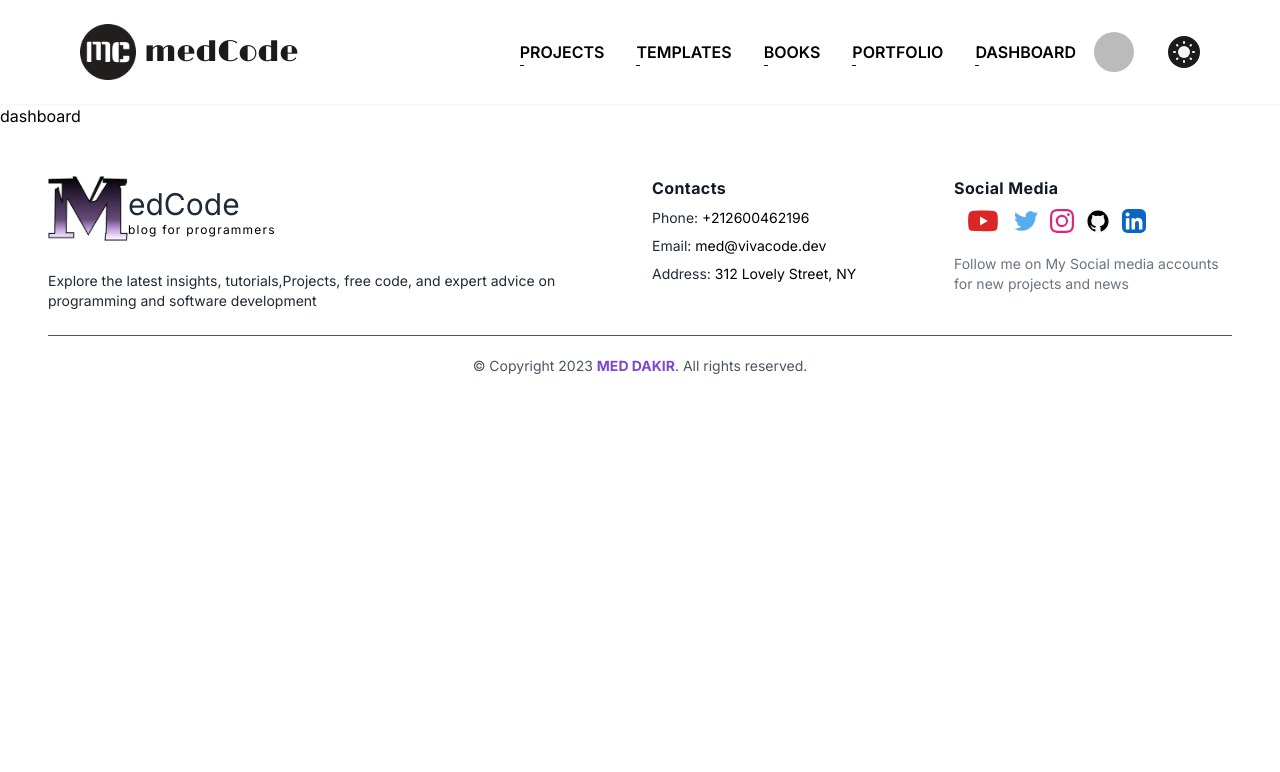
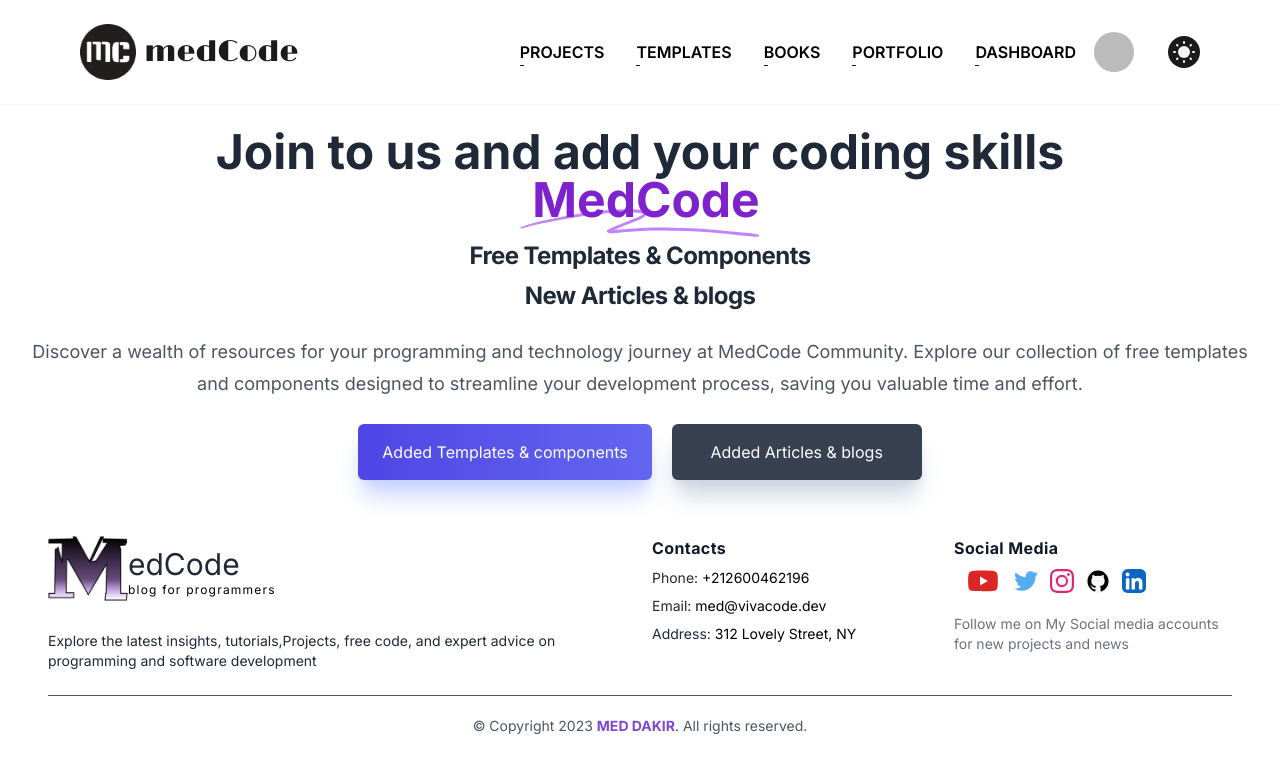
Before and after one commit to med134/medBlogs, a Next.js app: page /dashboard in a window 1280 px wide. Shown: the top 772 px of the page. Built offline with nearby package versions, Linux system fonts and the light colour scheme; no server answers; sample sign-in values are in the browser's storage.

Commit message:
adding dashboard

```diff
--- a/app/dashboard/page.jsx
+++ b/app/dashboard/page.jsx
@@ -1,9 +1,10 @@
 
 import React from "react";
+import NavigationBar from "../components/NavigationBar";
 export default function DashBoard() {
   return (
     <div>
-      <h1>dashboard</h1>
+      <NavigationBar/>
     </div>
   );
 }
```
